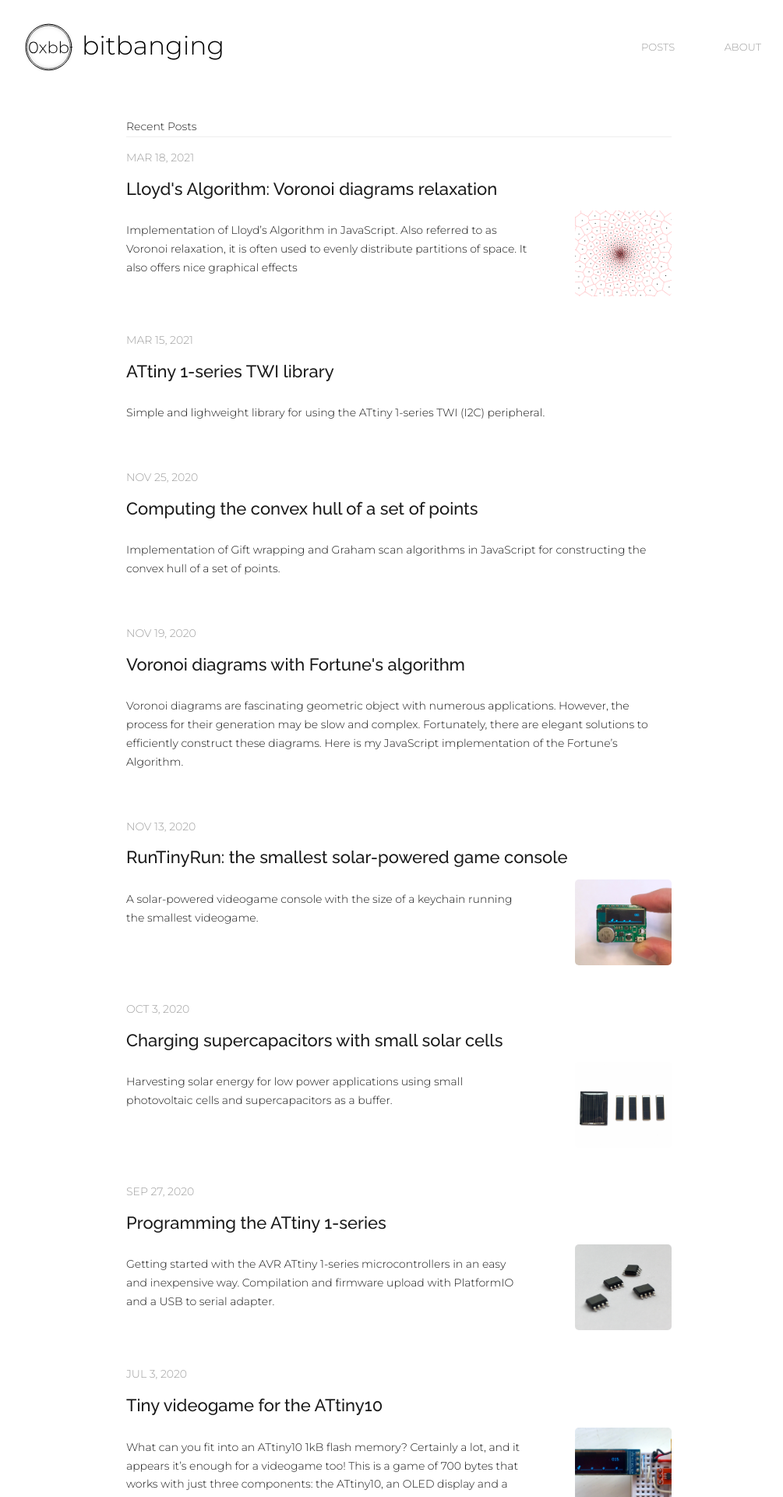
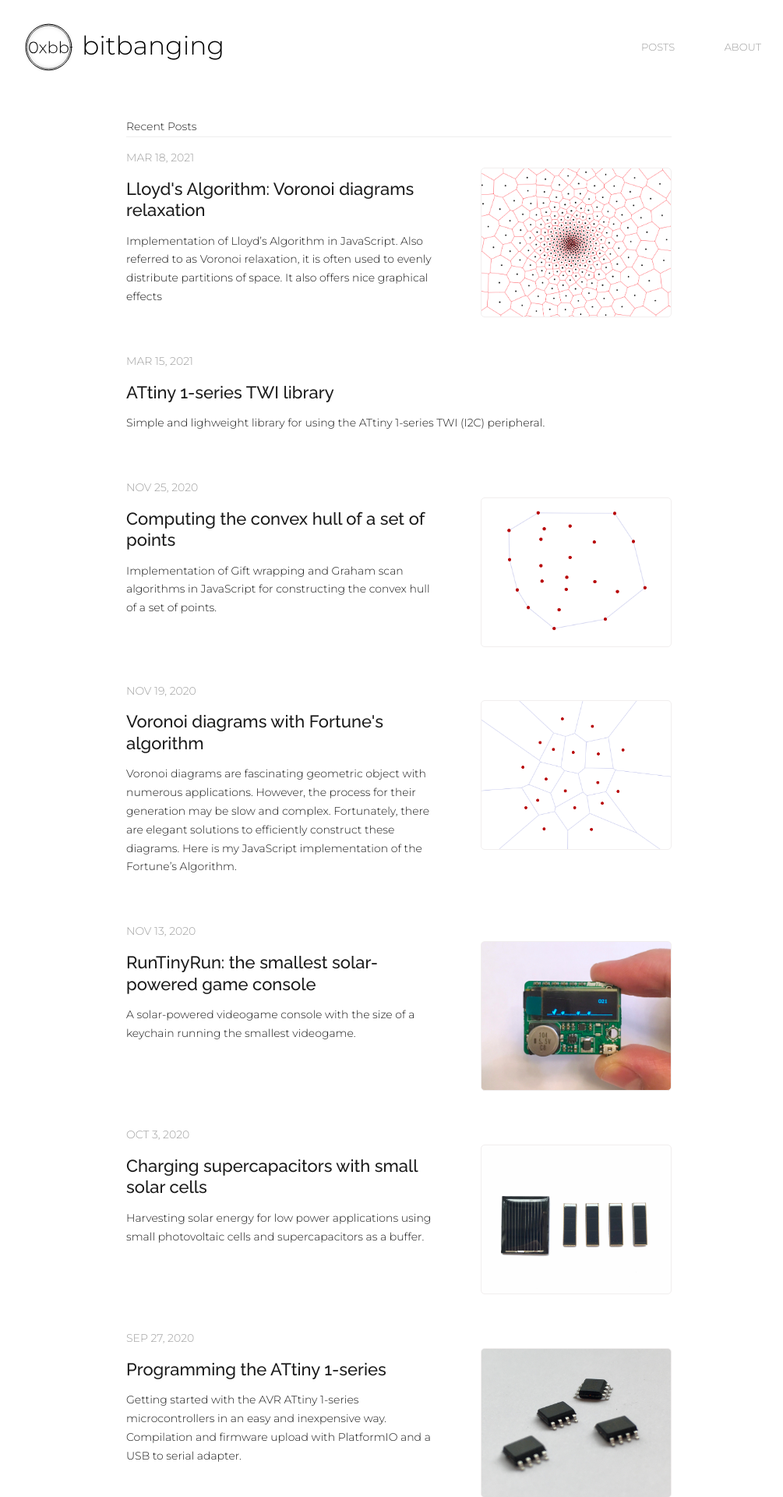
Before and after one commit to ridoluc/ridoluc.github.io, a Jekyll site: the page built from index.markdown, in a window 1280 px wide. Shown: the top 1920 px of the page at 78% size, without its empty margins (128-1133 px from the left). Built offline with Jekyll 4.4.1, drawn with Linux system fonts in a browser that asks for light colours; comment, search, counter and statistics services are not loaded.

Commit message:
modified homepage images layout added pictures

```diff
--- a/_layouts/home.html
+++ b/_layouts/home.html
@@ -13,18 +13,17 @@ layout: default
 			<li>
 				{%- assign date_format = site.minima.date_format | default: "%b
 				%-d, %Y" -%}
-				<span class="post-meta c-lg uppercs"
-					>{{ post.date | date: date_format }}</span
-				>
+				<span class="post-meta c-lg uppercs">{{ post.date | date: date_format }}</span>
+
+				<div class="row">
+					{% assign cols_w = "twelve" %}
+					{%- if post.featured_img -%}
+					{%- assign cols_w = "seven" -%}
+					{%- endif -%}
+					<div class="{{cols_w}} columns">
 						<h2>
 							{{ post.title | escape }}
 						</h2>
-				<div class="row">
-          {% assign cols_w = "twelve" %}
-          {%- if post.featured_img -%}
-          {%- assign cols_w = "nine" -%}
-          {%- endif -%}
-					<div class="{{cols_w}} columns">
 						<!-- <img src="/assets/img/new_proj_pio.png" style="float: right; max-height: 100px; margin-left: 30px;"> -->
 						{%- if site.show_excerpts -%} {{ post.excerpt }}
 						<!-- <div class="c-lg">more ...</div> -->
@@ -32,7 +31,7 @@ layout: default
 					</div>
 					<!-- <div class="c-lg">more ...</div> -->
 					{%- if post.featured_img -%}
-					<div class="three columns post-img-container">
+					<div class="five columns post-img-container">
 						<div class="post-img" style="background-image: url({{post.featured_img | prepend: site.base_url}});">
 							<!-- <img src={{post.featured_img | prepend: site.base_url}} /> -->
 						</div>
--- a/_posts/2020-11-19-voronoi-diagram-with-fortunes-algorithm.markdown
+++ b/_posts/2020-11-19-voronoi-diagram-with-fortunes-algorithm.markdown
@@ -6,7 +6,7 @@ date: 2020-11-19 12:00:00 +0000
 tags: algorithms graphics
 #slug: "--"
 usemathjax: true
-# featured_img: "/assets/img/RunTiny/RunTiny_game_copy.jpg"
+featured_img: "/assets/img/Voronoi/Voronoi-Fortune-Algorithm.png"
 ---
 
 Voronoi diagrams are fascinating geometric object with numerous applications. However, the process for their generation may be slow and complex. Fortunately, there are elegant solutions to efficiently construct these diagrams. Here is my JavaScript implementation of the Fortune's Algorithm.
--- a/_posts/2020-11-25-convex-hull-algorithms-for-a-set-of-points.markdown
+++ b/_posts/2020-11-25-convex-hull-algorithms-for-a-set-of-points.markdown
@@ -6,7 +6,7 @@ date: 2020-11-25 12:00:00 +0000
 tags: algorithms graphics
 #slug: "--"
 usemathjax: true
-# featured_img: "/assets/img/RunTiny/RunTiny_game_copy.jpg"
+featured_img: "/assets/img/convex-hull/convex-hull-algorithm.png"
 ---
 
 Implementation of Gift wrapping and Graham scan algorithms in JavaScript for constructing the convex hull of a set of points.
--- a/_sass/custom_style.scss
+++ b/_sass/custom_style.scss
@@ -214,7 +214,7 @@ main {
 	//background-size: contain;
 	// padding-left: 30px;
 	// border-left: #eee 1px solid;
-	height: 110px;
+	height: 190px;
 	// background-image: url(/assets/img/OLED_fully_on.jpg);
 	background-repeat: no-repeat;
 	background-position: center;
@@ -223,6 +223,7 @@ main {
 	/* border-left: #eee 1px solid; */
 	border-radius: 5px;
 	overflow: hidden;
+	border: 1px solid #f1eeee;
 
 	img {
 		max-width: fit-content;
```
Also changed, not shown: Gemfile.lock, assets/img/Voronoi/Voronoi-Fortune-Algorithm.png (added), assets/img/convex-hull/convex-hull-algorithm.png (added). Lines whose indentation alone changed are shown as unchanged.
